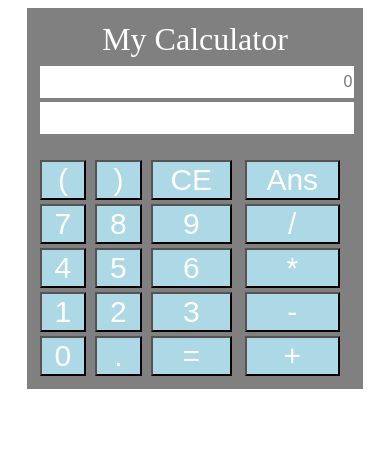
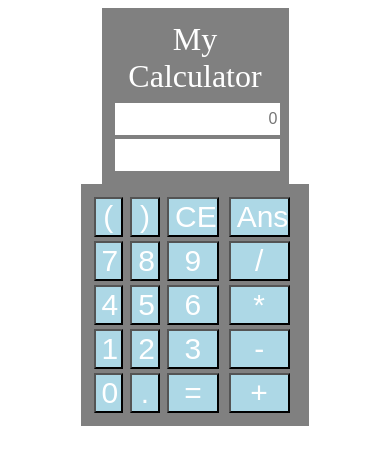
Before and after one commit to tariqrahmani08/MyCalculator, a plain HTML site: page index.html in a window 390 px wide. Drawn offline with nearby package versions, Linux system fonts and the light colour scheme.

Commit message:
Update myCalculator.css

```diff
--- a/myCalculator.css
+++ b/myCalculator.css
@@ -33,7 +33,8 @@ input[type=button]{
 
 @media only screen and (max-width: 600px) {
   #Upper_table, #Lower_table{
-    width:90%;
+    width:50%;
+    height: 100%;
     margin: auto;
     background-color: gray;
     padding: 10px
```
